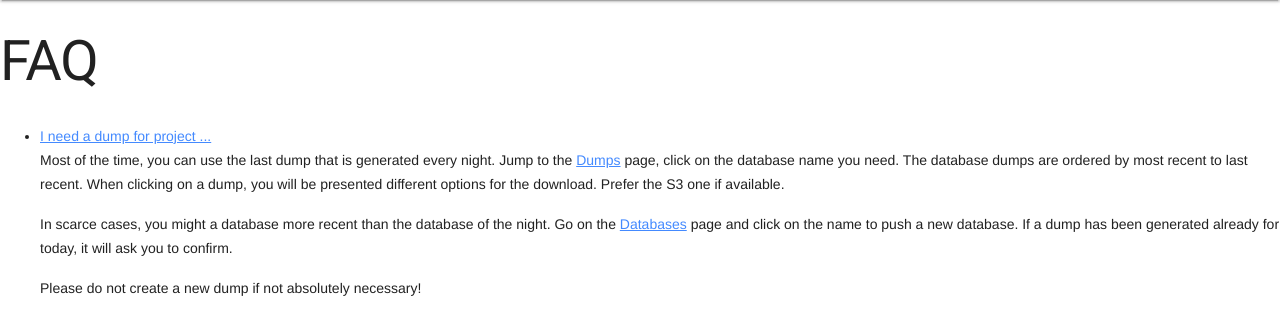
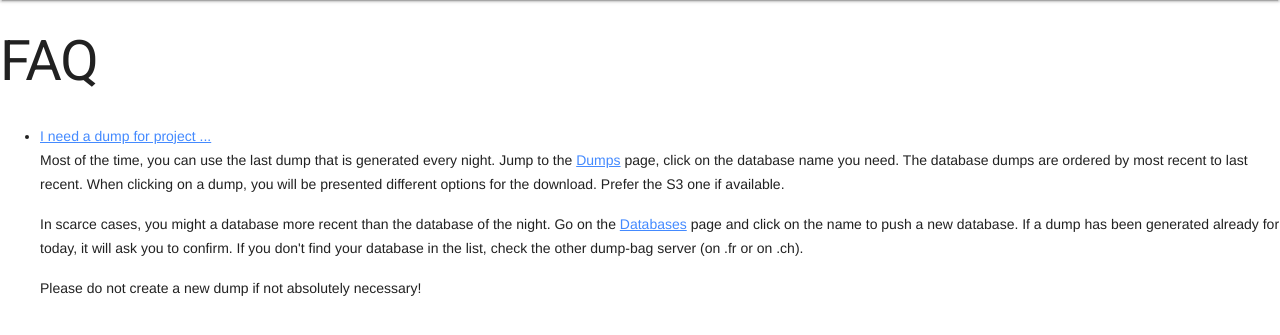
Before and after one commit to camptocamp/odoo-dump-bag, a Flask app: page /help in a window 1280 px wide. Shown: the part 64-399 px from the top of the page. Run offline with Flask 2, Linux system fonts and the light colour scheme.

Commit message:
add a note about multiple servers existing

```diff
--- a/server/dumpbagserver/templates/help.html
+++ b/server/dumpbagserver/templates/help.html
@@ -29,7 +29,8 @@
         database of the night. Go on the <a href="{{
         url_for('databases') }}">Databases</a> page and click on
       the name to push a new database. If a dump has been generated
-      already for today, it will ask you to confirm.
+      already for today, it will ask you to confirm. If you don't find your
+        database in the list, check the other dump-bag server (on .fr or on .ch).
       </p>
 
       <p>
```
